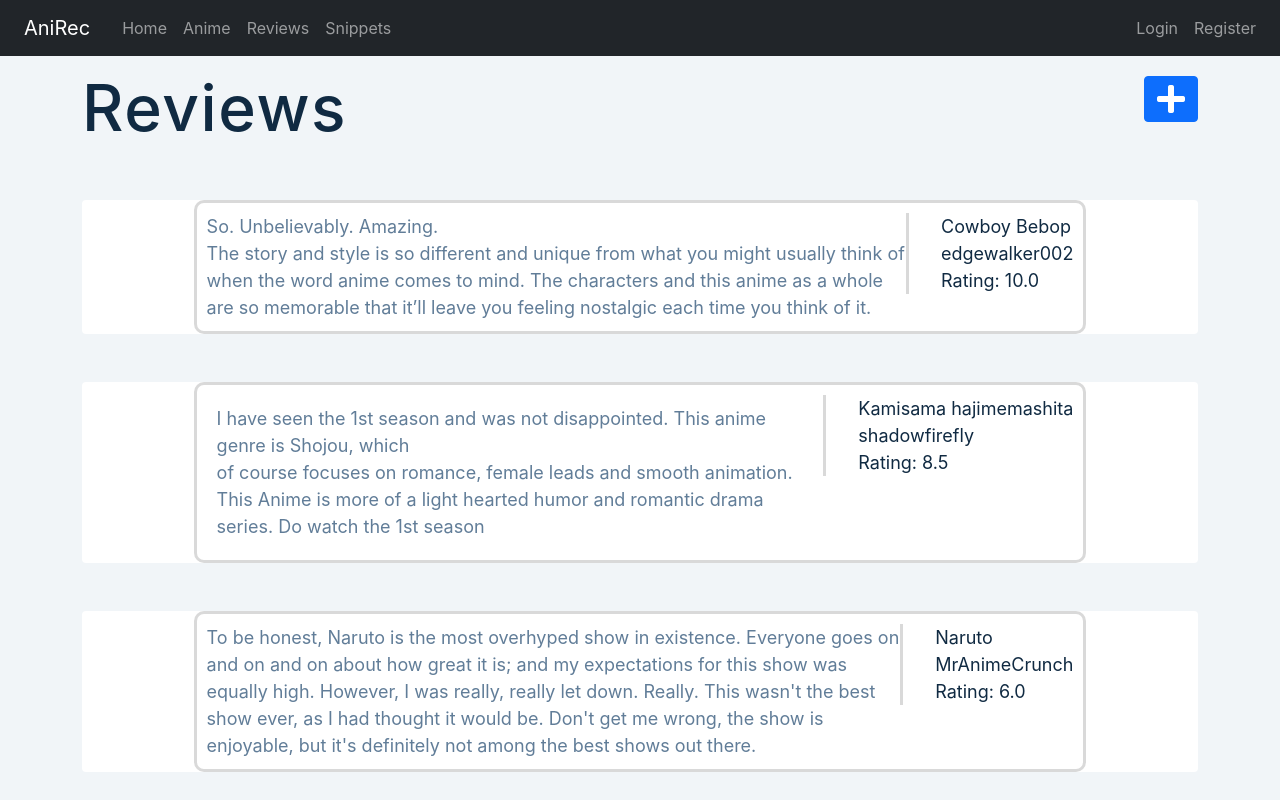
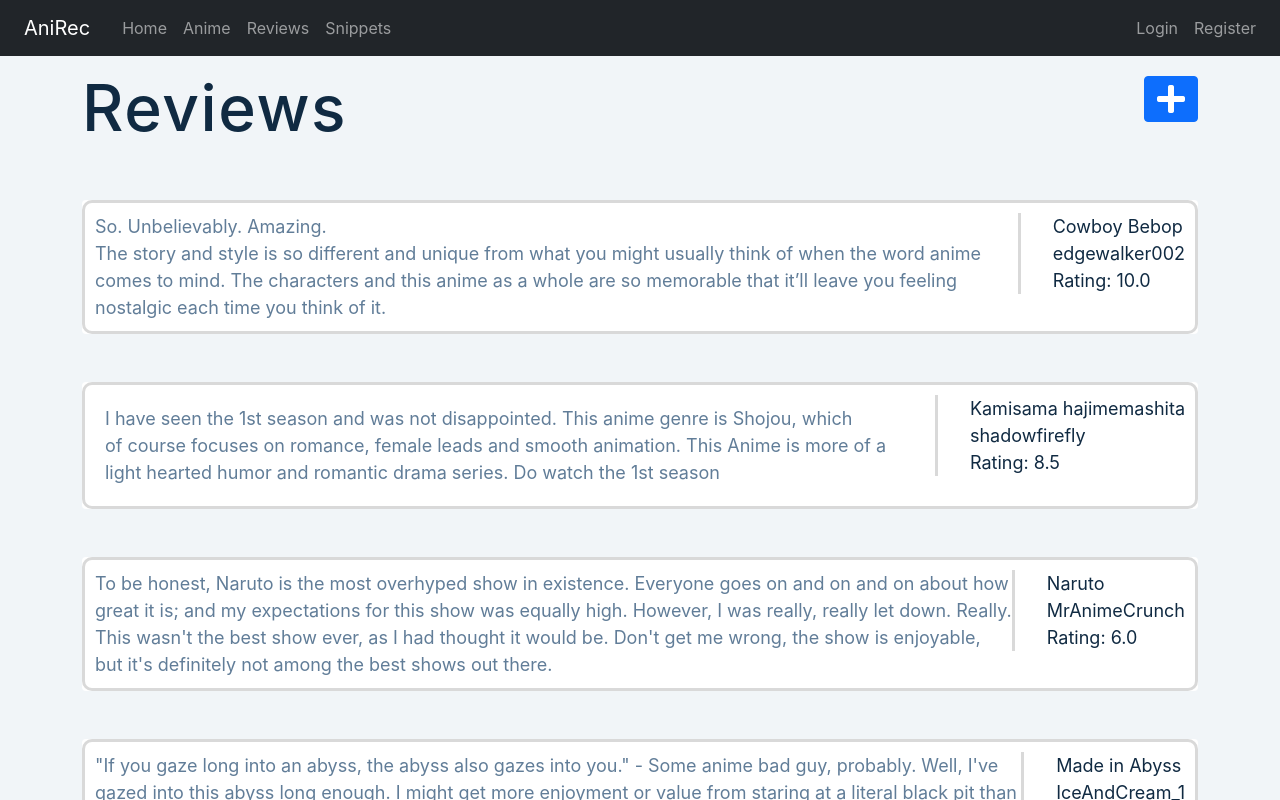
Before and after one commit to philliptvo/AniRec, a React (Create React App) app: page /reviews in a window 1280 px wide. Shown: the top 800 px of the page. Built offline with nearby package versions, Linux system fonts and the light colour scheme; no server answers.

Commit message:
fixing review and snippet container color overflows

```diff
--- a/src/components/review/ReviewCard.js
+++ b/src/components/review/ReviewCard.js
@@ -11,7 +11,7 @@ import {Link} from "react-router-dom";
   const styleObject = {
    "font-size" : "18px",
     "height" : "auto",
-    "width" : "80%",
+    "width" : "auto",
     "border" : "3px solid rgba(0, 0, 0, 0.15)",
     "border-radius" : "10px",
     "margin" : "auto",
@@ -42,7 +42,7 @@ import {Link} from "react-router-dom";
     //     </div>
     // </div>
 
-<div className="container" >
+<div className="container" style={{borderRadius: "10px"}}>
 
     <div className="d-flex flex-row justify-content-between">
                 <h1>Reviews</h1>
--- a/src/components/snippets/SnippetsCard.js
+++ b/src/components/snippets/SnippetsCard.js
@@ -14,7 +14,7 @@ import {Link} from "react-router-dom";
   const styleObject = {
    "fontSize" : "18px",
     "height" : "auto",
-    "width" : "80%",
+    "width" : "100%",
     "border" : "3px solid rgba(0, 0, 0, 0.15)",
     "borderRadius" : "10px",
     "margin" : "auto",
@@ -26,7 +26,7 @@ import {Link} from "react-router-dom";
 
     return (
 
-        <div className="card mt-5" style={{border:"none"}}>
+        <div className="card mt-5" style={{border:"none", alignContent:"center"}}>
 
         <div className="card-body"style={styleObject}>
 
@@ -42,6 +42,7 @@ import {Link} from "react-router-dom";
     </div>
 
 
+
     )
 }
 
```
